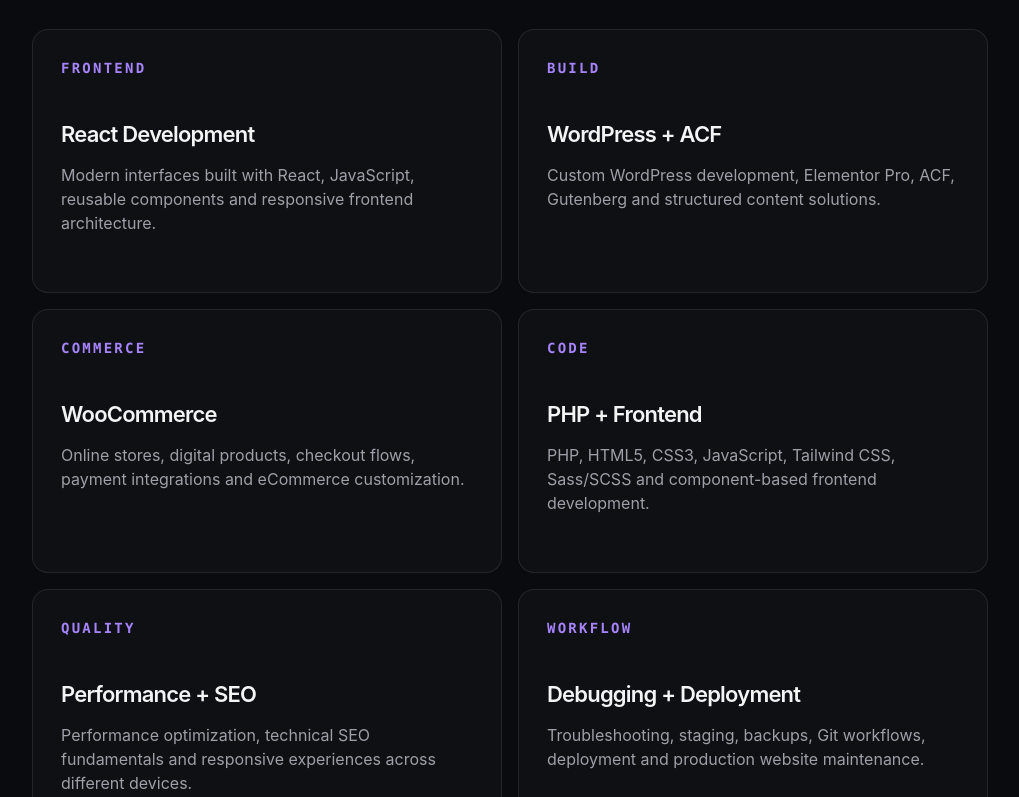
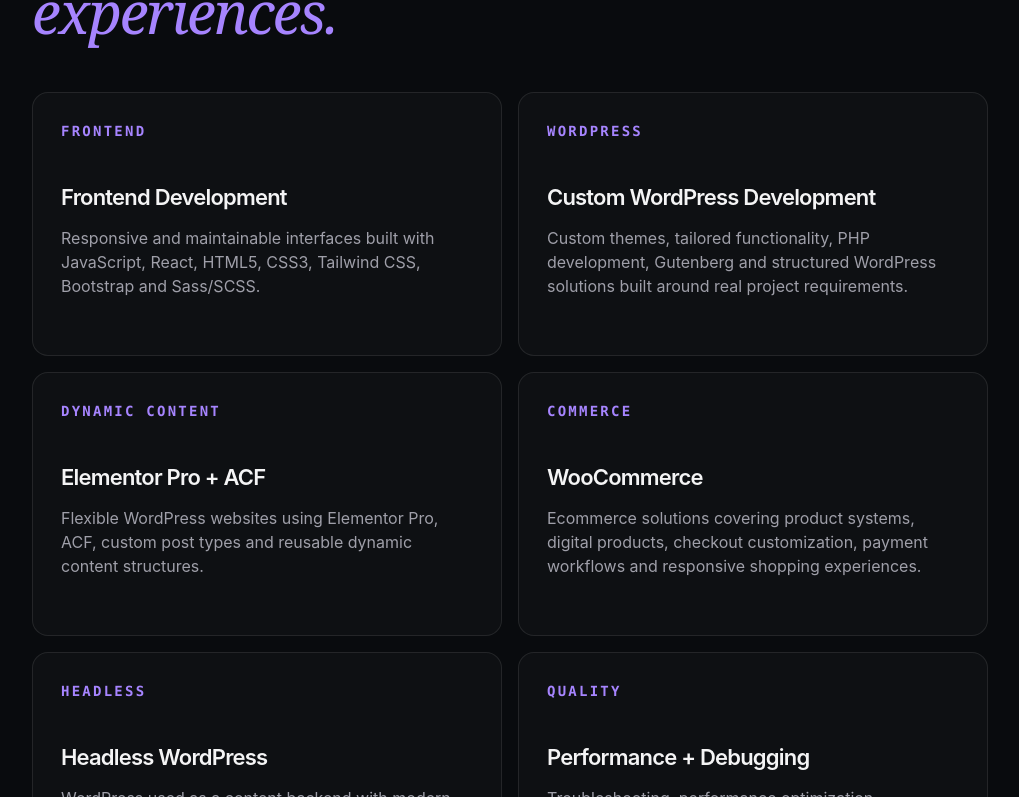
Before and after one commit to Sherifzade-Bajrami/sherifzade-portfolio, a React (Vite) app: page / in a window 1280 px wide. Shown: the part 2163-2960 px from the top of the page, without its empty margins (260-1279 px from the left). Built offline with nearby package versions, Linux system fonts and the light colour scheme.

Commit message:
Refine portfolio content and project sections

```diff
--- a/src/sections/Contact.jsx
+++ b/src/sections/Contact.jsx
@@ -152,7 +152,7 @@
 
               {/* LINKEDIN */}
               <a
-                href="#"
+                href="https://www.linkedin.com/in/sherifzade-bajrami-144036264"
                 target="_blank"
                 rel="noreferrer"
                 className="
--- a/src/sections/Experience.jsx
+++ b/src/sections/Experience.jsx
@@ -1,21 +1,31 @@
 const experience = [
   {
-    period: "2024 — Present",
+    period: "2022 — Present",
     role: "Web Developer",
-    company: "Professional Projects",
+    company: "Sidora AG",
     description:
-      "Developing and maintaining modern websites and web applications across frontend development, WordPress and ecommerce. My work includes responsive UI development, custom WordPress solutions, WooCommerce, debugging, performance optimization and building maintainable web experiences.",
+      "Developing and maintaining production websites and ecommerce solutions across different industries. My work includes custom WordPress development, Elementor Pro, WooCommerce, PHP and modern frontend technologies, with a focus on responsive interfaces, dynamic content, performance and maintainable solutions.",
+    highlights: [
+      "Custom WordPress themes and tailored website functionality",
+      "Dynamic content solutions with ACF and PHP",
+      "WooCommerce stores, product systems and checkout customization",
+      "Responsive frontend development with JavaScript and modern CSS",
+      "Headless WordPress integrations with React, Gatsby and GraphQL",
+      "Performance optimization, technical SEO and debugging",
+    ],
     technologies: [
-      "React",
-      "JavaScript",
-      "Tailwind CSS",
       "WordPress",
+      "PHP",
       "WooCommerce",
-      "PHP",
       "Elementor Pro",
       "ACF",
-      "HTML5",
-      "CSS3",
+      "JavaScript",
+      "React",
+      "Gatsby",
+      "GraphQL",
+      "Tailwind CSS",
+      "Bootstrap",
+      "Sass / SCSS",
       "Git",
     ],
   },
--- a/src/sections/Expertise.jsx
+++ b/src/sections/Expertise.jsx
@@ -1,39 +1,39 @@
 const expertise = [
   {
     label: "FRONTEND",
-    title: "React Development",
+    title: "Frontend Development",
     description:
-      "Modern interfaces built with React, JavaScript, reusable components and responsive frontend architecture.",
+      "Responsive and maintainable interfaces built with JavaScript, React, HTML5, CSS3, Tailwind CSS, Bootstrap and Sass/SCSS.",
   },
   {
-    label: "BUILD",
-    title: "WordPress + ACF",
+    label: "WORDPRESS",
+    title: "Custom WordPress Development",
     description:
-      "Custom WordPress development, Elementor Pro, ACF, Gutenberg and structured content solutions.",
+      "Custom themes, tailored functionality, PHP development, Gutenberg and structured WordPress solutions built around real project requirements.",
+  },
+  {
+    label: "DYNAMIC CONTENT",
+    title: "Elementor Pro + ACF",
+    description:
+      "Flexible WordPress websites using Elementor Pro, ACF, custom post types and reusable dynamic content structures.",
   },
   {
     label: "COMMERCE",
     title: "WooCommerce",
     description:
-      "Online stores, digital products, checkout flows, payment integrations and eCommerce customization.",
+      "Ecommerce solutions covering product systems, digital products, checkout customization, payment workflows and responsive shopping experiences.",
   },
   {
-    label: "CODE",
-    title: "PHP + Frontend",
+    label: "HEADLESS",
+    title: "Headless WordPress",
     description:
-      "PHP, HTML5, CSS3, JavaScript, Tailwind CSS, Sass/SCSS and component-based frontend development.",
+      "WordPress used as a content backend with modern frontend technologies including React, Gatsby and GraphQL integrations.",
   },
   {
     label: "QUALITY",
-    title: "Performance + SEO",
+    title: "Performance + Debugging",
     description:
-      "Performance optimization, technical SEO fundamentals and responsive experiences across different devices.",
-  },
-  {
-    label: "WORKFLOW",
-    title: "Debugging + Deployment",
-    description:
-      "Troubleshooting, staging, backups, Git workflows, deployment and production website maintenance.",
+      "Troubleshooting, performance optimization, responsive testing, technical SEO, staging, deployment and production maintenance.",
   },
 ];
 
@@ -54,9 +54,9 @@
         {/* RIGHT CONTENT */}
         <div>
           <h2 className="max-w-[900px] text-[42px] font-semibold leading-[1.08] tracking-[-2px] text-zinc-100 sm:text-[52px] lg:text-[58px]">
-            Tools I use to take digital products from{" "}
+            Technologies and approaches I use to build{" "}
             <span className="font-serif font-normal italic text-violet-400">
-              idea to production.
+              modern web experiences.
             </span>
           </h2>
 
```
